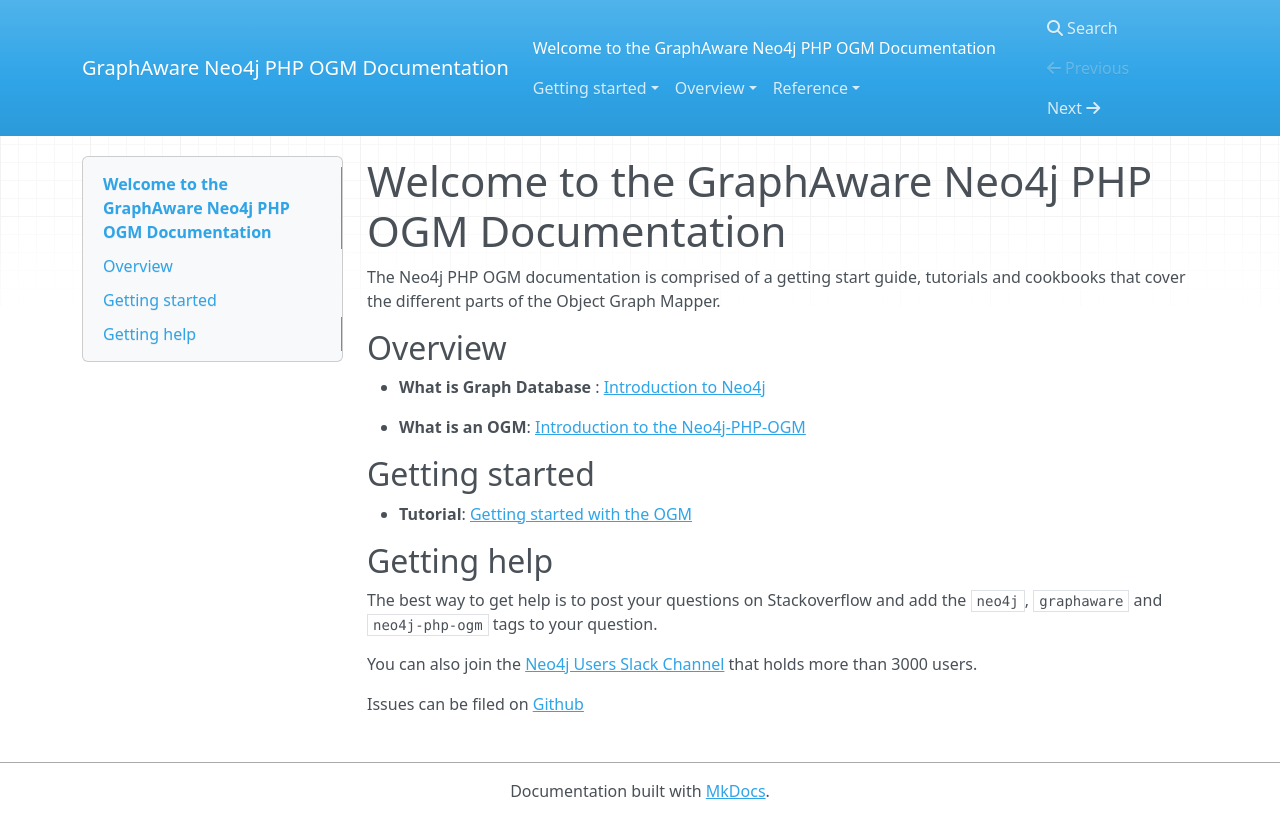
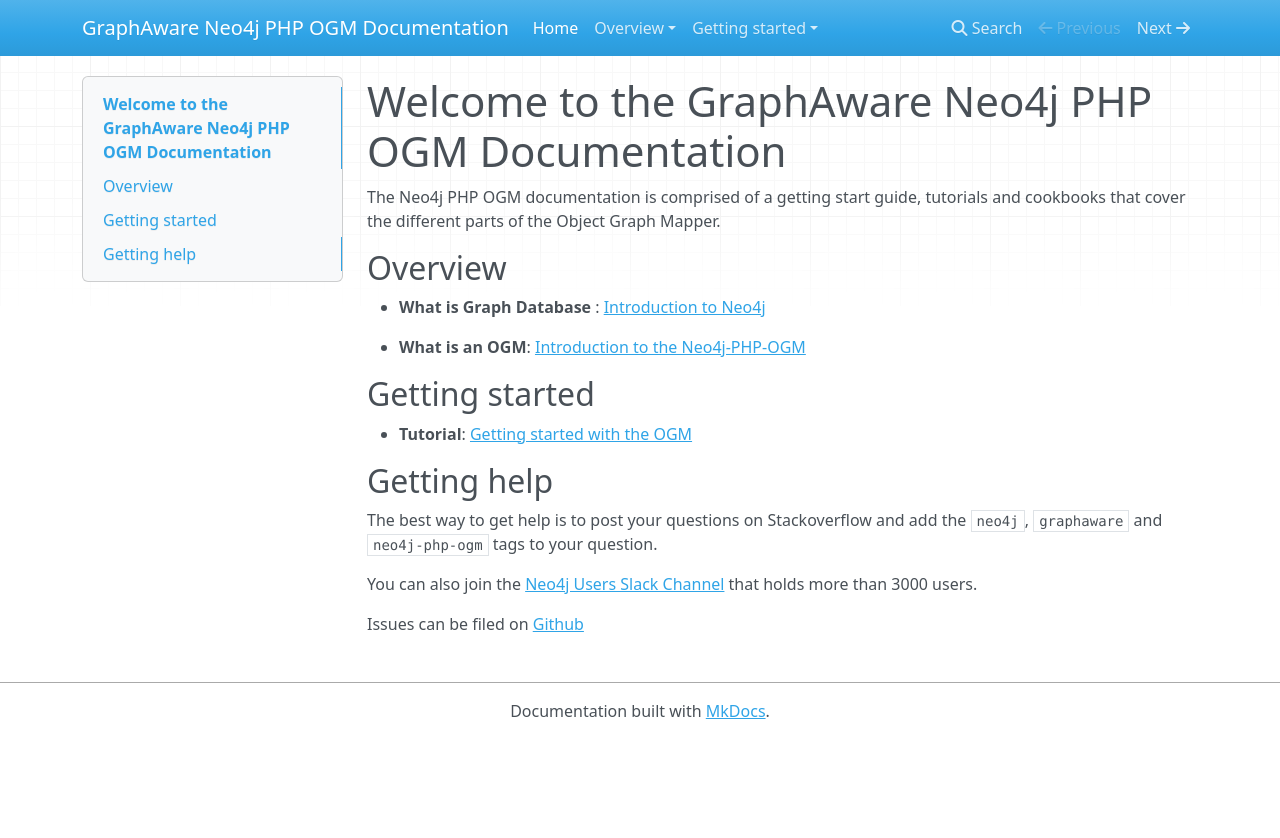
Before and after one commit to zabkosta/neo4j-php-ogm, an MkDocs documentation site: the page built from docs/index.md, in a window 1280 px wide. Shown: the top 838 px of the page. Built offline with MkDocs 1.6.1, drawn with Linux system fonts in a browser that asks for light colours; nearby versions of some CDN libraries; old or Windows-style settings are respelled for this version of MkDocs; part of the change alters nothing that is shown.

Commit message:
added doc structure to settings

```diff
--- a/mkdocs.yml
+++ b/mkdocs.yml
@@ -1 +1,8 @@
 site_name: GraphAware Neo4j PHP OGM Documentation
+pages:
+- Home: 'index.md'
+- Overview:
+  - 'What is Neo4j?': 'overview/what_is_neo4j.md'
+  - 'What is an OGM?': 'overview/what_is_an_ogm.md'
+- Getting started:
+  - 'Tutorial': 'getting_started/tutorial.md'
```
